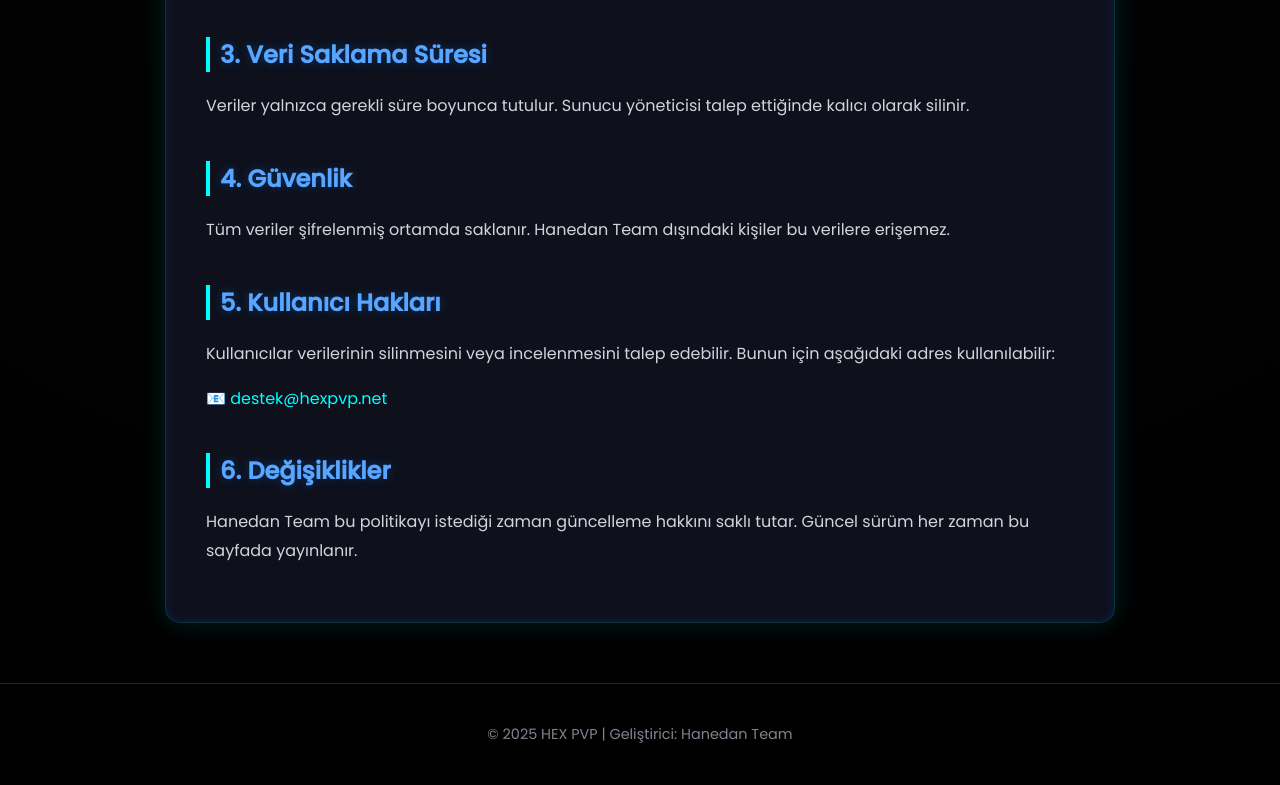
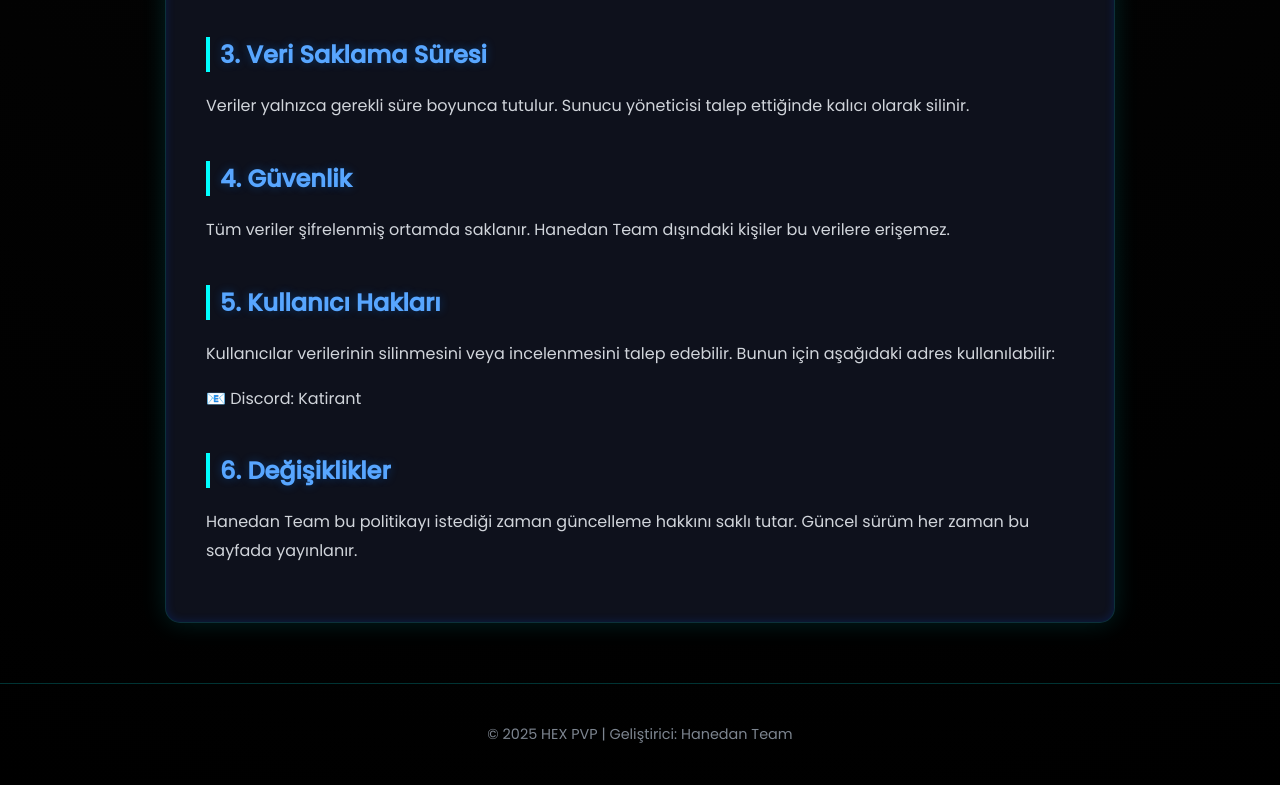
Before and after one commit to Katirant/hexpvp-terms, a plain HTML site: page privacy.html in a window 1280 px wide. Shown: the part 737-1522 px from the top of the page. Drawn offline with Linux system fonts and the light colour scheme.

Commit message:
Update privacy.html

```diff
--- a/privacy.html
+++ b/privacy.html
@@ -111,7 +111,7 @@
 
     <h2>5. Kullanıcı Hakları</h2>
     <p>Kullanıcılar verilerinin silinmesini veya incelenmesini talep edebilir. Bunun için aşağıdaki adres kullanılabilir:</p>
-    <p>📧 <a href="mailto:destek@hexpvp.net">destek@hexpvp.net</a></p>
+    <p>📧 Discord: Katirant</a></p>
 
     <h2>6. Değişiklikler</h2>
     <p>Hanedan Team bu politikayı istediği zaman güncelleme hakkını saklı tutar. Güncel sürüm her zaman bu sayfada yayınlanır.</p>
```
